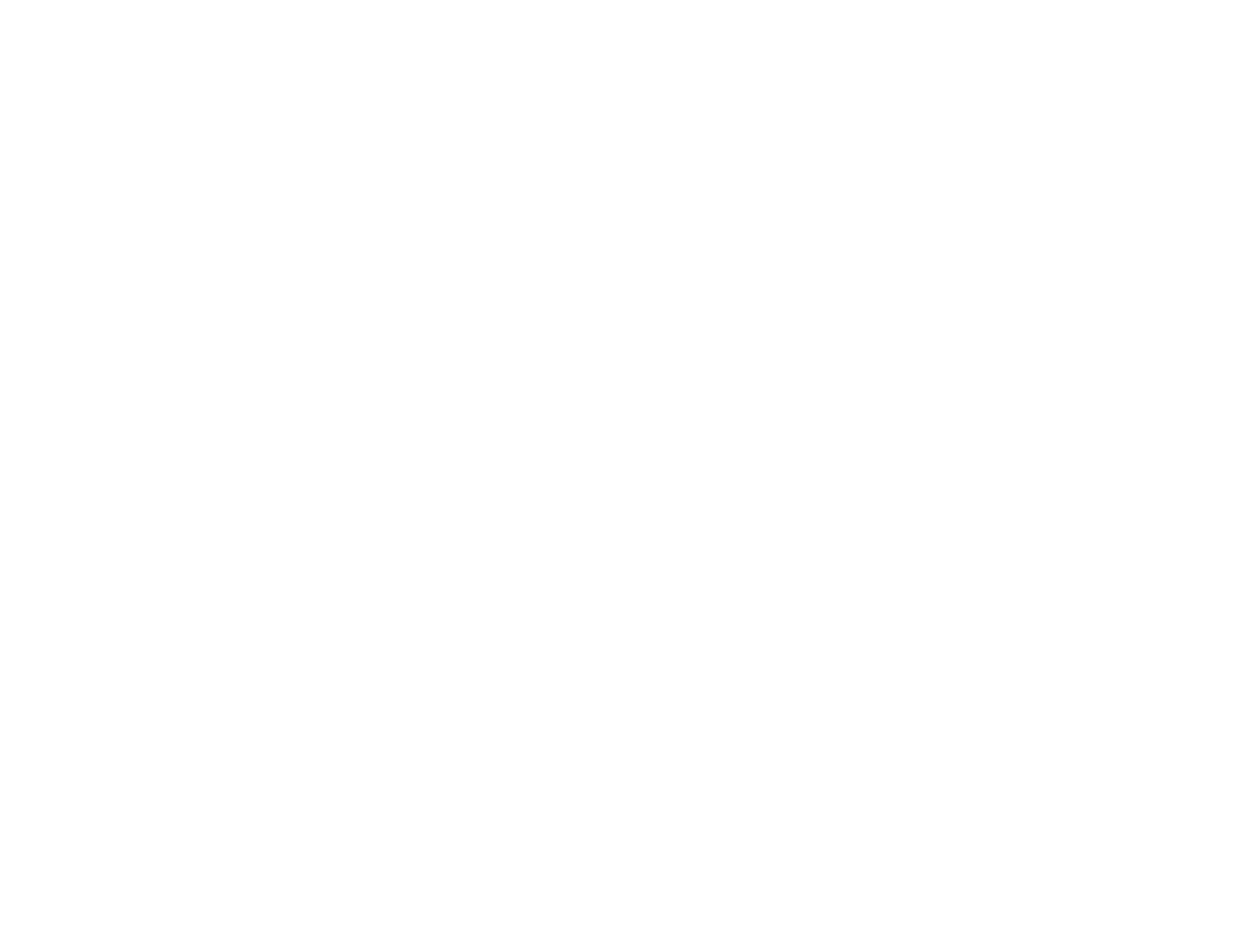
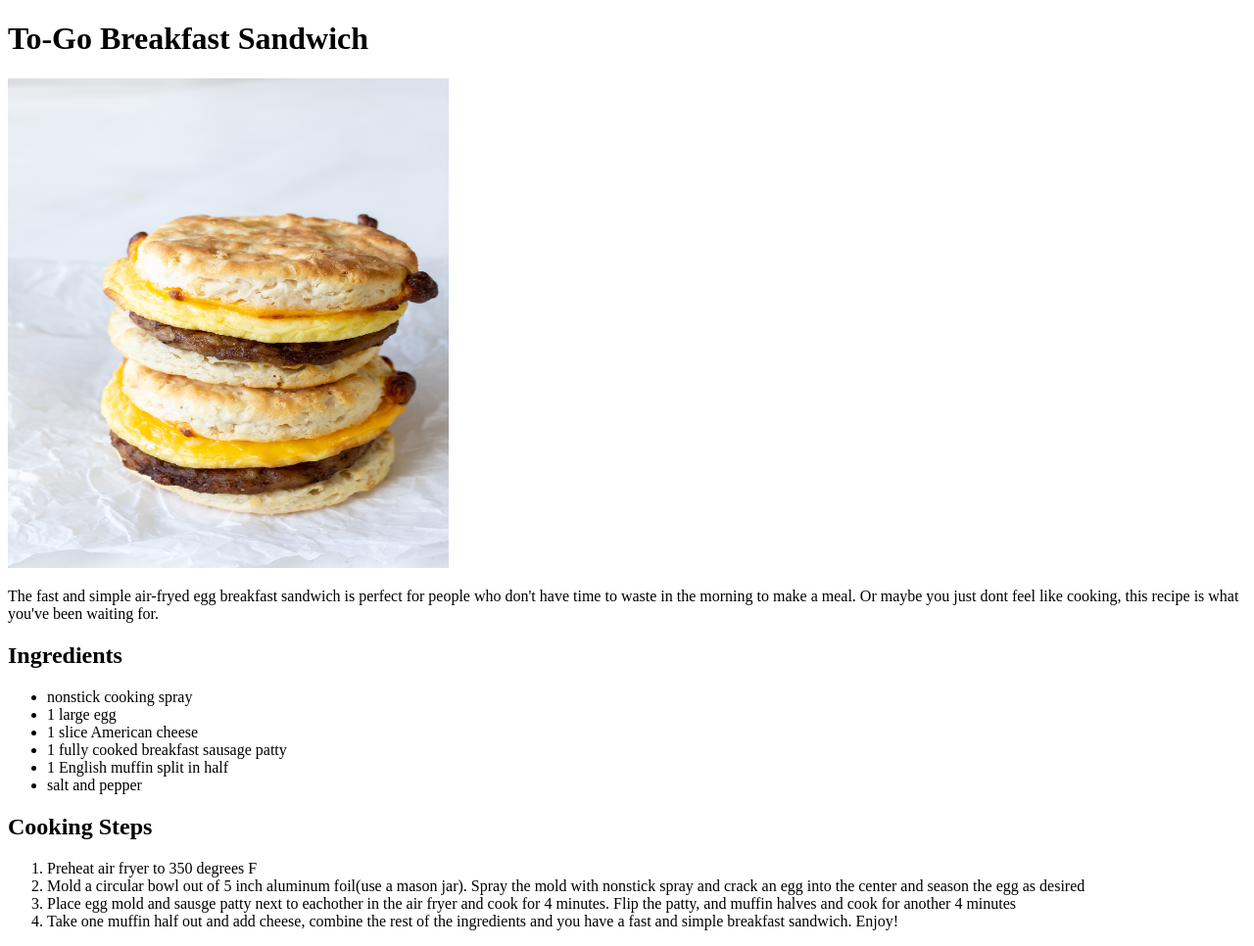
Before and after one commit to SaltyCaleb/odin-recipes, a plain HTML site: page recipes/breakfast_sandwich_togo.html in a window 1280 px wide. Shown: the whole page at 98% size. Before the commit the page ends 800 px from the top, so only its background shows below. Drawn offline with Linux system fonts and the light colour scheme.

Commit message:
Finished to-go egg sandwich recipe.

```diff
--- a/recipes/breakfast_sandwich_togo.html
+++ b/recipes/breakfast_sandwich_togo.html
@@ -3,9 +3,28 @@
 <head>
     <meta charset="UTF-8">
     <meta name="viewport" content="width=device-width, initial-scale=1.0">
-    <title>Fast Breakfast Sandwich</title>
+    <title>To-Go Breakfast Sandwich</title>
 </head>
 <body>
+    <h1>To-Go Breakfast Sandwich</h1>
+    <img src="../images/air-fryer-breakfast-sandwiches-1.jpg" alt="Simple and fast air-fryed egg sandwich" style="height: 500px; width: 450px">
+    <p>The fast and simple air-fryed egg breakfast sandwich is perfect for people who don't have time to waste in the morning to make a meal. Or maybe you just dont feel like cooking, this recipe is what you've been waiting for.</p>
+    <h2>Ingredients</h2>
+        <ul>
+            <li>nonstick cooking spray</li>
+            <li>1 large egg</li>
+            <li>1 slice American cheese</li>
+            <li>1 fully cooked breakfast sausage patty</li>
+            <li>1 English muffin split in half</li>
+            <li>salt and pepper</li>
+        </ul>
+    <h2>Cooking Steps</h2>
+        <ol>
+            <li>Preheat air fryer to 350 degrees F</li>
+            <li>Mold a circular bowl out of 5 inch aluminum foil(use a mason jar). Spray the mold with nonstick spray and crack an egg into the center and season the egg as desired</li>
+            <li>Place egg mold and sausge patty next to eachother in the air fryer and cook for 4 minutes. Flip the patty, and muffin halves and cook for another 4 minutes</li>
+            <li>Take one muffin half out and add cheese, combine the rest of the ingredients and you have a fast and simple breakfast sandwich. Enjoy!</li>
+        </ol>
 
 </body>
 </html>
```
Also changed, not shown: images/air-fryer-breakfast-sandwiches-1.jpg (added).
